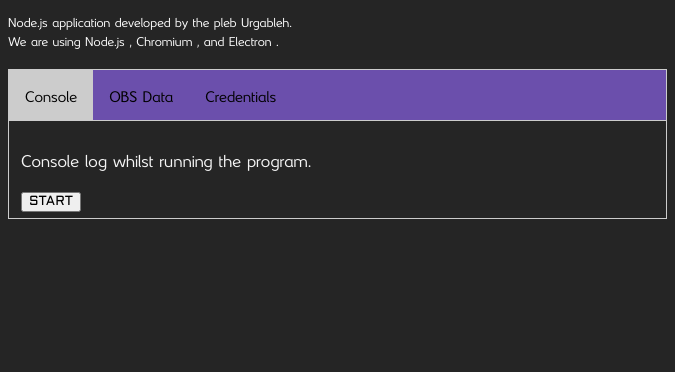
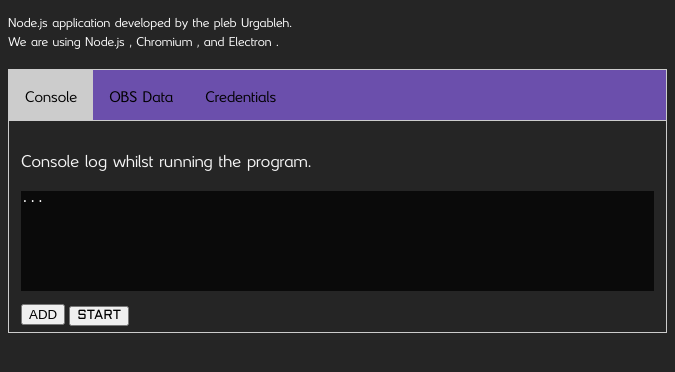
Before and after one commit to Urgableh/Chat-bot-GUI, an Electron app: page index.html in a window 675 px wide. Shown: the part 106-478 px from the top of the page. Drawn offline with Linux system fonts and the light colour scheme; no server answers.

Commit message:
Concept of console logger.
Keeps scrolling textbox at the bottom.
Dark grey background.
Fixed 'console' height.

```diff
--- a/index.html
+++ b/index.html
@@ -30,6 +30,8 @@
     <p class="yellowPeas">Console log whilst running the program.</p>
     <script src="./mainbot.js"></script>
     <script src="./mainbot_from_Twitchbot.js"></script>
+    <pre name="logger" id="logger" class="log">...</pre>
+    <input type="button" value="ADD" onclick="add()"/>
     <input type="button" class="aldrich" name="loop" id="loop" value="START" onclick="startStop()" />
   </div>
 
--- a/main.js
+++ b/main.js
@@ -5,7 +5,7 @@
 function createWindow () {
   // Create the browser window.
   const mainWindow = new BrowserWindow({
-    width: 600,
+    width: 675,
     height: 600,
     webPreferences: {
       nodeIntegration : true,
--- a/mainbot.js
+++ b/mainbot.js
@@ -56,7 +56,8 @@
 
 var loop = false; // for chatbot start/stop
 
-function startStop(){
+function startStop()
+{
   // Below is shorthand to invert the value of the loop variable from true to false.
   loop = !loop;
   // I guess we're also like to change the text on the loop button to say start or stop
@@ -68,3 +69,10 @@
     twitchBot(); // wrapped entirety of mainbot_from_Twitchbot.js into function twitchBot()
   }
 }
+
+function add()
+{
+  var current = document.getElementById("logger").innerHTML;
+  document.getElementById("logger").innerHTML = current + "<br>Hi";
+  document.getElementById("logger").scrollTop = document.getElementById("logger").scrollHeight;
+}
--- a/style.css
+++ b/style.css
@@ -28,11 +28,17 @@
 
 }
 
+.log {
+  width:100%;
+  overflow:auto;
+  min-height:100px;
+  max-height:100px;
+  background-color: rgb(10, 10, 10);
+}
 
 table {
   border-collapse: collapse;
 }
-
 
 body {
   background-color: rgb(37, 37, 37);
```
